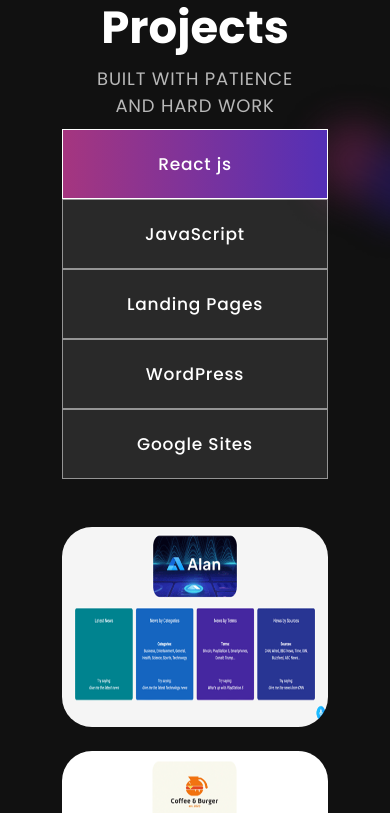
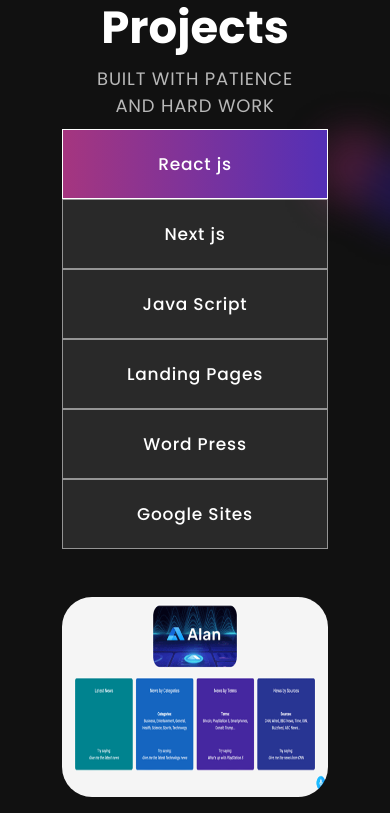
Before and after one commit to abdelrahman252/port, a React (Create React App) app: page / in a window 390 px wide. Shown: the part 1800-2613 px from the top of the page. Built offline with nearby package versions, Linux system fonts and the light colour scheme.

Commit message:
Add files via upload

```diff
--- a/src/components/projects/Projects.css
+++ b/src/components/projects/Projects.css
@@ -35,7 +35,7 @@
 }
 
 .project .nav.nav-pills {
-    width: 72%;
+    width: 100%;
     margin: 0 auto;
     border-radius: 50px;
     background-color: rgb(255 255 255 / 10%);
@@ -43,7 +43,7 @@
 }
 
 .project .nav.nav-pills .nav-item {
-    width: 20%;
+    width:calc(100% / 6);
 }
 
 
@@ -135,7 +135,9 @@
 .nav-link#projects-tabs-tab-second {
     border: 1px solid rgba(255, 255, 255, 0.5);
 }
-
+.nav-link#projects-tabs-tab-sixth {
+    border: 1px solid rgba(255, 255, 255, 0.5);
+}
 .nav-link#projects-tabs-tab-third {
     border: 1px solid rgba(255, 255, 255, 0.5);
 }
@@ -191,13 +193,29 @@
 
     .project .nav.nav-pills {
         width: 100% !important;
-        border-radius: 0;
-
     }
 
+
+
+    .project .nav.nav-pills .nav-link {
+        display: flex;
+        align-items: center;
+        justify-content: center;
+        height: 0px !important;
+    }
+
+    .project .nav.nav-pills .nav-link.active {
+        border: 1px solid rgba(255, 255, 255, 1) !important;
+    }
+}
+
+
+@media (max-width: 1023px) {
     .project .nav.nav-pills {
-        border-radius: 50px;
+        width: 100%;
+        height: fit-content;
     }
+
 
     .project .nav.nav-pills .nav-link {
         display: flex;
@@ -210,27 +228,3 @@
         border: 1px solid rgba(255, 255, 255, 1) !important;
     }
 }
-
-
-@media (max-width: 1023px) {
-    .project .nav.nav-pills {
-        width: 100%;
-        border-radius: 0;
-        height: fit-content;
-    }
-
-    .project .nav.nav-pills {
-        border-radius: 50px;
-    }
-
-    .project .nav.nav-pills .nav-link {
-        display: flex;
-        align-items: center;
-        justify-content: center;
-        height: 70px !important;
-    }
-
-    .project .nav.nav-pills .nav-link.active {
-        border: 1px solid rgba(255, 255, 255, 1) !important;
-    }
-}
--- a/src/components/projects/Projects.js
+++ b/src/components/projects/Projects.js
@@ -28,7 +28,9 @@
 import wordpress2 from "../../assets/img/wordpress2.PNG";
 import quiz from "../../assets/img/quiz.PNG";
 import movies from "../../assets/img/movies.PNG";
+import estate from "../../assets/img/estate.PNG";
 import colorSharp2 from "../../assets/img/color-sharp2.png";
+
 import "animate.css";
 import TrackVisibility from "react-on-screen";
 import "./Projects.css";
@@ -224,7 +226,15 @@
       Llink: "https://sites.google.com/view/aitachodx/ai",
     },
   ];
-
+  const NextJSProjects = [
+    {
+      title: " Project",
+      description: "Design & Development",
+      imgUrl: estate,
+      Glink: "https://github.com/abdelrahman252/estate-next-js",
+      Llink: "https://estate-next-js.vercel.app/",
+    },
+  ];
   const [loadmore, setloadmore] = useState(3);
   const [loadmore2, setloadmore2] = useState(3);
   const [loadmore3, setloadmore3] = useState(3);
@@ -268,13 +278,16 @@
                   <Nav.Link eventKey="first">React js</Nav.Link>
                 </Nav.Item>
                 <Nav.Item sm={6} md={6}>
-                  <Nav.Link eventKey="second">JavaScript</Nav.Link>
+                  <Nav.Link eventKey="sixth">Next js</Nav.Link>
+                </Nav.Item>
+                <Nav.Item sm={6} md={6}>
+                  <Nav.Link eventKey="second">Java Script</Nav.Link>
                 </Nav.Item>
                 <Nav.Item sm={6} md={6}>
                   <Nav.Link eventKey="third">Landing Pages</Nav.Link>
                 </Nav.Item>
                 <Nav.Item sm={6} md={6}>
-                  <Nav.Link eventKey="forth">WordPress </Nav.Link>
+                  <Nav.Link eventKey="forth">Word Press </Nav.Link>
                 </Nav.Item>
                 <Nav.Item sm={6} md={6}>
                   <Nav.Link eventKey="fifth">Google Sites </Nav.Link>
@@ -341,6 +354,13 @@
                         })}
                       </Row>
                     </Tab.Pane>
+                    <Tab.Pane eventKey="sixth">
+                      <Row>
+                        {NextJSProjects.map((project, index) => {
+                          return <ProjectCard key={index} {...project} />;
+                        })}
+                      </Row>
+                    </Tab.Pane>
                   </Tab.Content>
                 )}
               </TrackVisibility>
--- a/src/components/scrollTop/scroll.css
+++ b/src/components/scrollTop/scroll.css
@@ -7,14 +7,14 @@
     border-radius: 4px;
     position: fixed;
     bottom: 20px;
-    right: 20px;
+    left: 20px;
     cursor: pointer;
     z-index: 9999999999999999;
 
 }
 .btn:hover{
-    animation: up .1s linear infinite;
-    -webkit-animation: up .1s linear infinite;
+    animation: up 10ms linear infinite;
+    -webkit-animation: up 10ms linear infinite;
 }
 
 @keyframes up {
```
